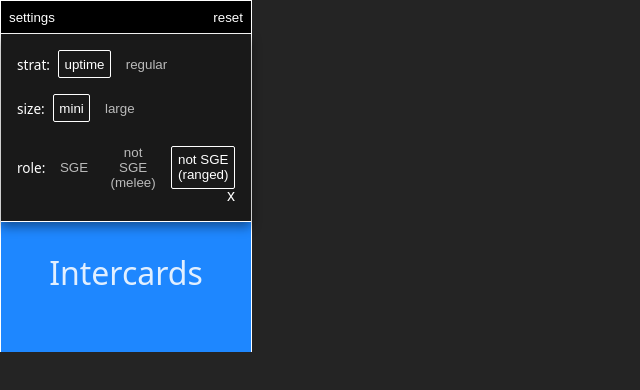
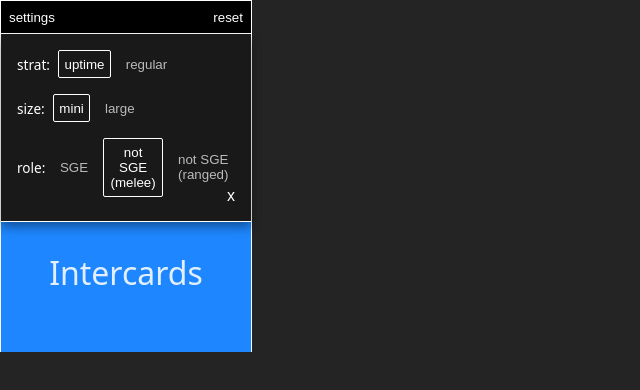
Before and after one commit to jacquikeating/wurm-buddy, a React (Vite) app: page / in a window 1280 px wide. Both pictures are taken after a click on the button "settings". Shown: the top 390 px of the page, without its empty margins (0-640 px from the left). Built offline with nearby package versions, Linux system fonts and the light colour scheme.

Commit message:
Preferences stored in localStorage

```diff
--- a/src/components/MainContainer.jsx
+++ b/src/components/MainContainer.jsx
@@ -45,10 +45,16 @@ export default function MainContainer() {
     const setMechanicVariables = [setStep, setCardsOrInters, setMyJob, setHourglassLocation, setFirstMech, setTower, setPortalClone, setSafePlatform]
 
     // PREFERENCES
+    const localStoragePrefs = JSON.parse(localStorage.getItem("prefs"))
+    let defaultPrefs = {uptime: true, size: "mini", role: "GenericMelee"}
+    if (localStoragePrefs) {
+        defaultPrefs = localStoragePrefs
+    }
+
     const [prefsOpen, setPrefsOpen] = useState(false)
-    const [uptime, setUptime] = useState(true)
-    const [size, setSize] = useState("mini")
-    const [role, setRole] = useState("Generic")
+    const [uptime, setUptime] = useState(defaultPrefs.uptime)
+    const [size, setSize] = useState(defaultPrefs.size)
+    const [role, setRole] = useState(defaultPrefs.role)
 
     const prefs = [prefsOpen, setPrefsOpen, uptime, setUptime, size, setSize, role, setRole]
 
@@ -118,7 +124,7 @@ export default function MainContainer() {
             case 6: return <Screen4 setFirstMech={setFirstMech} timeout={4000} />;
             case 7: return <Output messages={outputMessages[2]} timeout={10000} audio={[`/${hourglassLocation}.wav`]} />;
             case 8: return <Output messages={outputMessages[3]} timeout={10000} audio={[`/platform.wav`]} />;
-            case 9: return <Screen5 setTower={setTower} timeout={10000} />;
+            case 9: return <Screen5 setTower={setTower} timeout={10000} role={role} />;
             case 10: return <Output messages={outputMessages[4]} timeout={6000} />; // after tower
             case 11: return <Output messages={outputMessages[5]} timeout={6000} audio={[`/${instructions[1]}.wav`]} />; // running to first mech
             case 12: return <Output messages={outputMessages[6]} timeout={5000} audio={[`/${instructions[2]}.wav`]} />; // btwn 1st and 2nd
--- a/src/components/Preferences.jsx
+++ b/src/components/Preferences.jsx
@@ -1,25 +1,38 @@
 export default function Preferences({ prefs }) {
     const [prefsOpen, setPrefsOpen, uptime, setUptime, size, setSize, role, setRole] = prefs
+
+    function handleChange(pref, value) {
+        if (pref == "uptime") {
+            setUptime(value)
+            localStorage.setItem("prefs", JSON.stringify({uptime: value, size: size, role: role}))
+        } else if (pref =="size") {
+            setSize(value)
+            localStorage.setItem("prefs", JSON.stringify({uptime: uptime, size: value, role: role}))
+        } else if (pref == "role") {
+            setRole(value)
+            localStorage.setItem("prefs", JSON.stringify({uptime: uptime, size: size, role: value}))
+        }
+    }
 
     return (
         <div className={prefsOpen ? ("prefs open") : ("prefs")}>
             <div className="pref-group">
                 <p className="pref-name">strat:</p>
-                <button className={uptime ? "settings-button active" : "settings-button"} onClick={() => setUptime(true)}>uptime</button>
-                <button className={uptime ? "settings-button" : "settings-button active"} onClick={() => setUptime(false)}>regular</button>
+                <button className={uptime ? "settings-button active" : "settings-button"} onClick={() => handleChange("uptime", true)}>uptime</button>
+                <button className={uptime ? "settings-button" : "settings-button active"} onClick={() => handleChange("uptime", false)}>regular</button>
             </div>
 
             <div className="pref-group">
                 <p className="pref-name">size:</p>
-                <button className={size == "mini" ? "settings-button active" : "settings-button"} onClick={() => setSize("mini")}>mini</button>
-                <button className={size == "large" ? "settings-button active" : "settings-button"} onClick={() => setSize("large")}>large</button>
+                <button className={size == "mini" ? "settings-button active" : "settings-button"} onClick={() => handleChange("size", "mini")}>mini</button>
+                <button className={size == "large" ? "settings-button active" : "settings-button"} onClick={() => handleChange("size", "large")}>large</button>
             </div>
 
             <div className="pref-group">
                 <p className="pref-name">role:</p>
-                <button className={role == "SGE" ? "settings-button active" : "settings-button"} onClick={() => setRole("SGE")}>SGE</button>
-                <button className={role == "GenericMelee" ? "settings-button active" : "settings-button"} onClick={() => setRole("GenericMelee")}>not SGE (melee)</button>
-                <button className={role == "Generic" ? "settings-button active" : "settings-button"} onClick={() => setRole("Generic")}>not SGE (ranged)</button>
+                <button className={role == "SGE" ? "settings-button active" : "settings-button"} onClick={() => handleChange("role", "SGE")}>SGE</button>
+                <button className={role == "GenericMelee" ? "settings-button active" : "settings-button"} onClick={() => handleChange("role", "GenericMelee")}>not SGE (melee)</button>
+                <button className={role == "Generic" ? "settings-button active" : "settings-button"} onClick={() => handleChange("role", "Generic")}>not SGE (ranged)</button>
             </div>
 
             <button className="close-prefs" onClick={() => setPrefsOpen(false)}>x</button>
```
